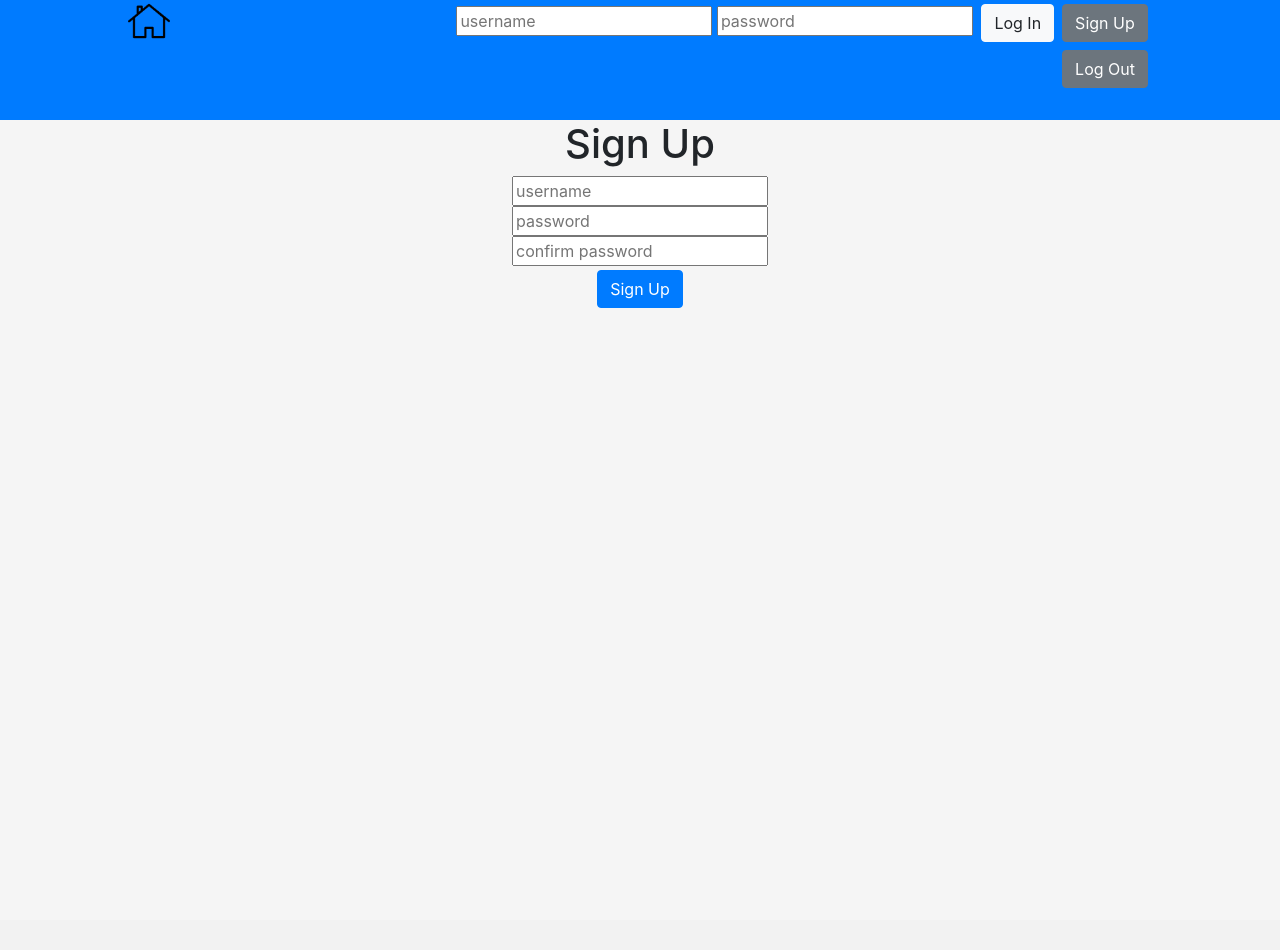
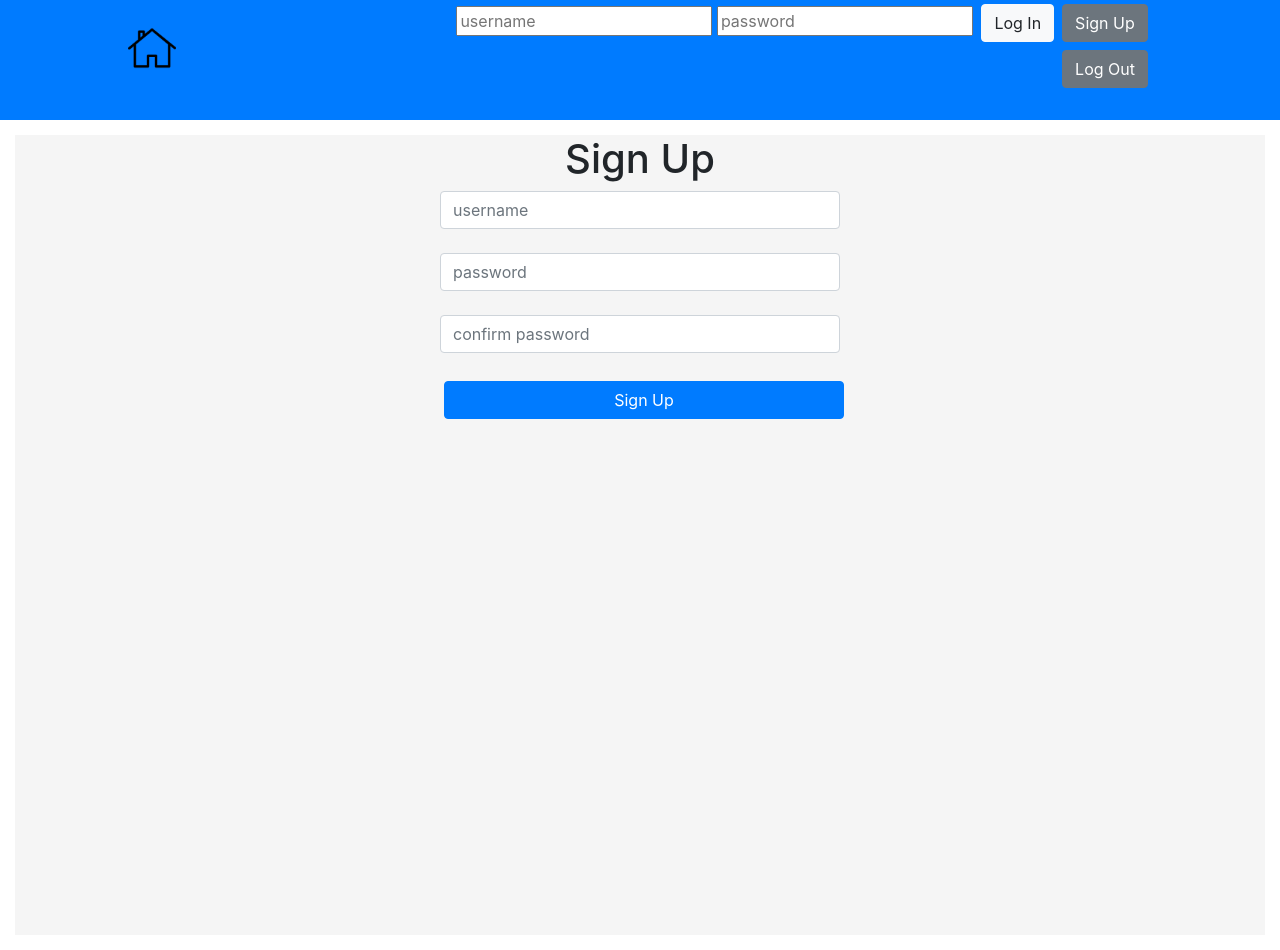
Before and after one commit to Jakebas10/social-media-app, a PHP site: page /signup.php in a window 1280 px wide. Before the commit the page ends 308 px from the top, so only its background shows below. Run offline with PHP 8.4, Linux system fonts and the light colour scheme.

Commit message:
centered home button

```diff
--- a/signup.php
+++ b/signup.php
@@ -5,10 +5,10 @@
     <main>
         <div class="center wrapper-main"/>
         <h1>Sign Up</h1>
-        <form action="includes/signup.inc.php" method="post">
-            <input type="text" name="username" placeholder="username"/><br>
-            <input type="password" name="pwd" placeholder="password"/><br>
-            <input type="password" name="pwd-confirm" placeholder="confirm password"/><br>
-            <input class="btn btn-primary" type="submit" name="signup-submit" value="Sign Up">
+        <form class="center signup-form" action="includes/signup.inc.php" method="post">
+            <input class="form-control" type="text" name="username" placeholder="username"/><br>
+            <input class="form-control" type="password" name="pwd" placeholder="password"/><br>
+            <input class="form-control" type="password" name="pwd-confirm" placeholder="confirm password"/><br>
+            <input class="btn btn-primary btn-block" type="submit" name="signup-submit" value="Sign Up">
         </form>
     </main>
--- /dev/null
+++ b/sql/ClearSchema.sql
@@ -0,0 +1,5 @@
+USE social_media_app;
+DROP TABLE users;
+
+USE mysql;
+DROP DATABASE social_media_app;
--- a/styles.css
+++ b/styles.css
@@ -3,6 +3,10 @@ html, body {
     height: 100%;
     margin: 0;
   }
+
+main {
+    padding: 15px;
+}
 
 .center {
     margin: auto;
@@ -25,9 +29,15 @@ html, body {
     margin: 4px;
 }
 
+.home-button {
+    height: 100%;
+    float: left;
+}
+
 .home-img {
-    vertical-align: middle;
-    max-height: 35%;
+    height: 40%;
+    width: auto;
+    margin-top: 50%;
 }
 
 .login-form {
@@ -41,3 +51,7 @@ html, body {
 .signup-logout {
     float: right;
 }
+
+.signup-form {
+    width: 60%;
+}
```
Also changed, not shown: sql/AppSchema.sql (added, +9 -0 lines).
